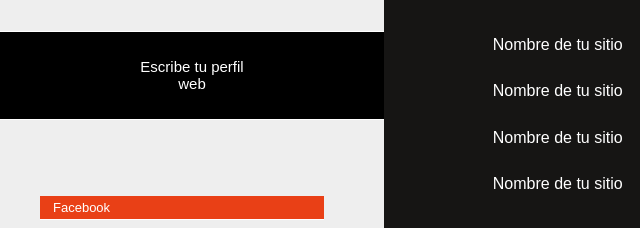
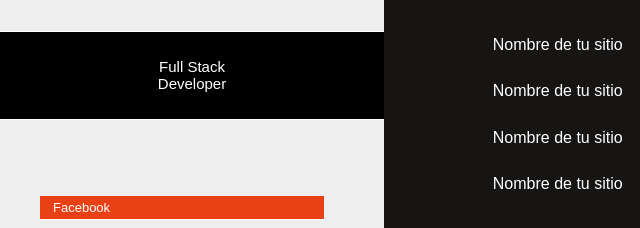
Before and after one commit to cristianrc/testgdp, a plain HTML site: page index.html in a window 1280 px wide. Shown: the part 215-443 px from the top of the page, 0-640 px from the left. Drawn offline with Linux system fonts and the light colour scheme.

Commit message:
update perfil

```diff
--- a/index.html
+++ b/index.html
@@ -40,7 +40,7 @@
       <div class="comunidad-autoria">
         <div class="nombre">
           <!-- 2º Commit - Tu perfil Web -->
-          <p>Escribe tu perfil web</p>
+          <p>Full Stack Developer</p>
         </div>
       </div>
     </section>
```
